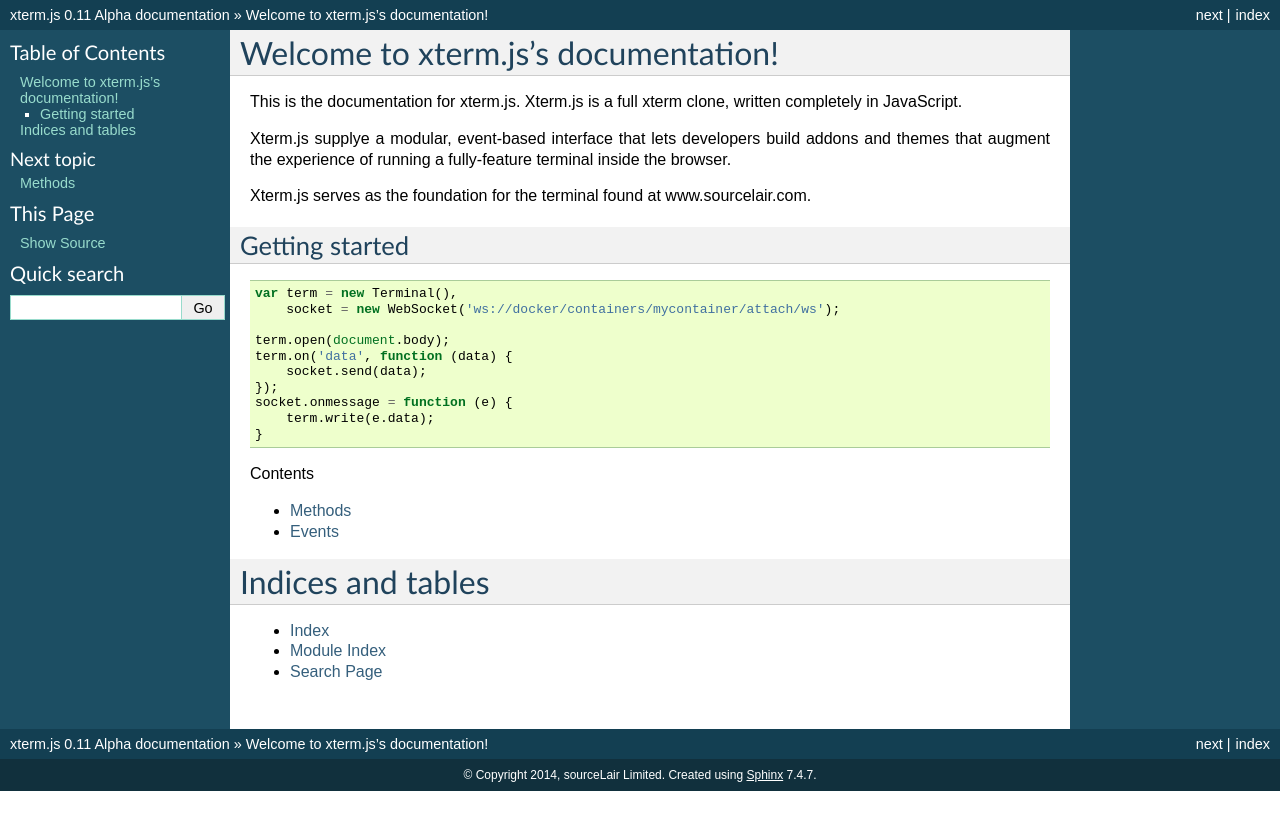
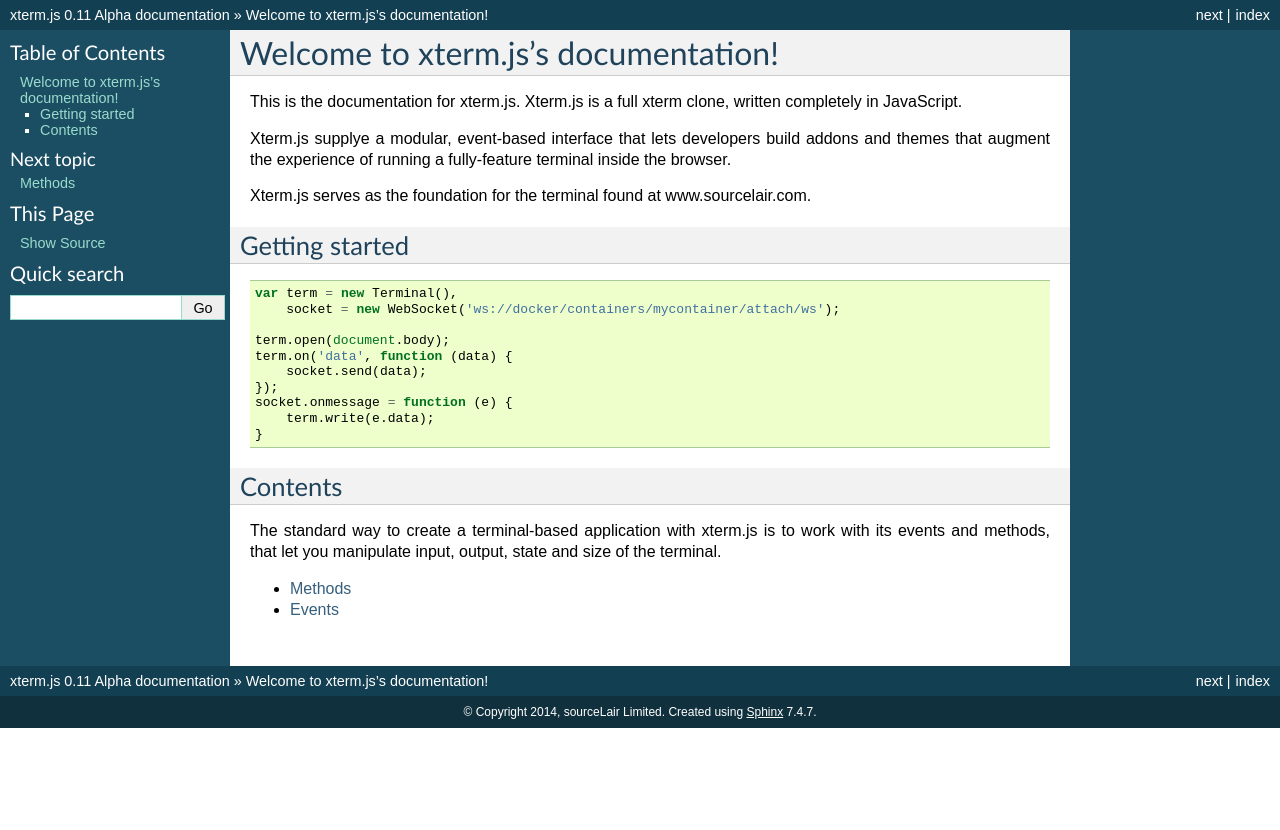
Before and after one commit to xtermjs/xterm.js, a Sphinx documentation site: the page built from docs/index.rst, in a window 1280 px wide. Shown: the top 830 px of the page. Built offline with Sphinx 7.4.7, drawn with Linux system fonts in a browser that asks for light colours.

Commit message:
Update docs index

```diff
--- a/docs/index.rst
+++ b/docs/index.rst
@@ -31,18 +31,12 @@
 
 
 Contents
+^^^^^^^^
+The standard way to create a terminal-based application with xterm.js is to work with its events and
+methods, that let you manipulate input, output, state and size of the terminal.
 
 .. toctree::
    :maxdepth: 1
 
    methods
    events
-
-
-
-Indices and tables
-==================
-
-* :ref:`genindex`
-* :ref:`modindex`
-* :ref:`search`
```
